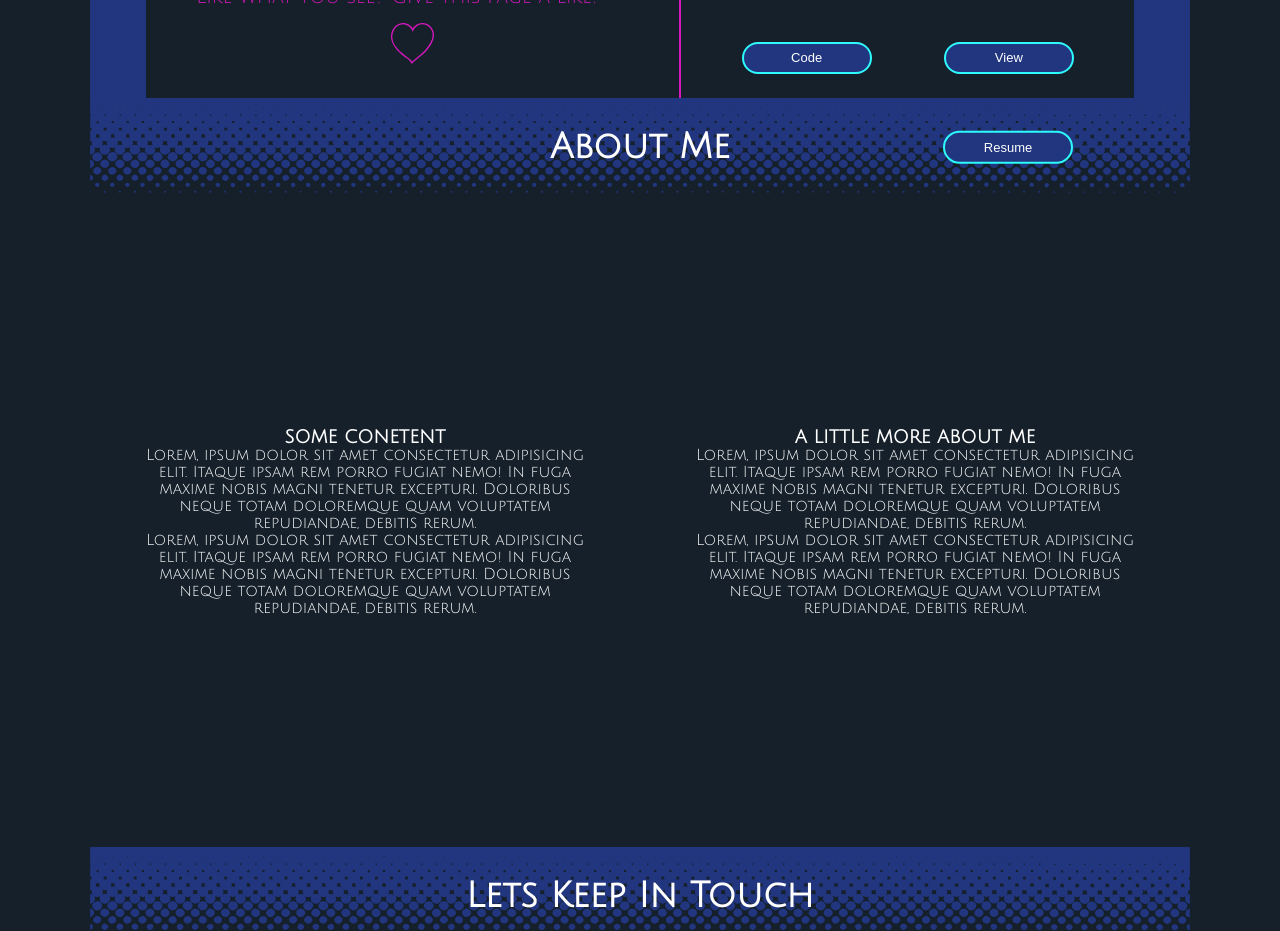
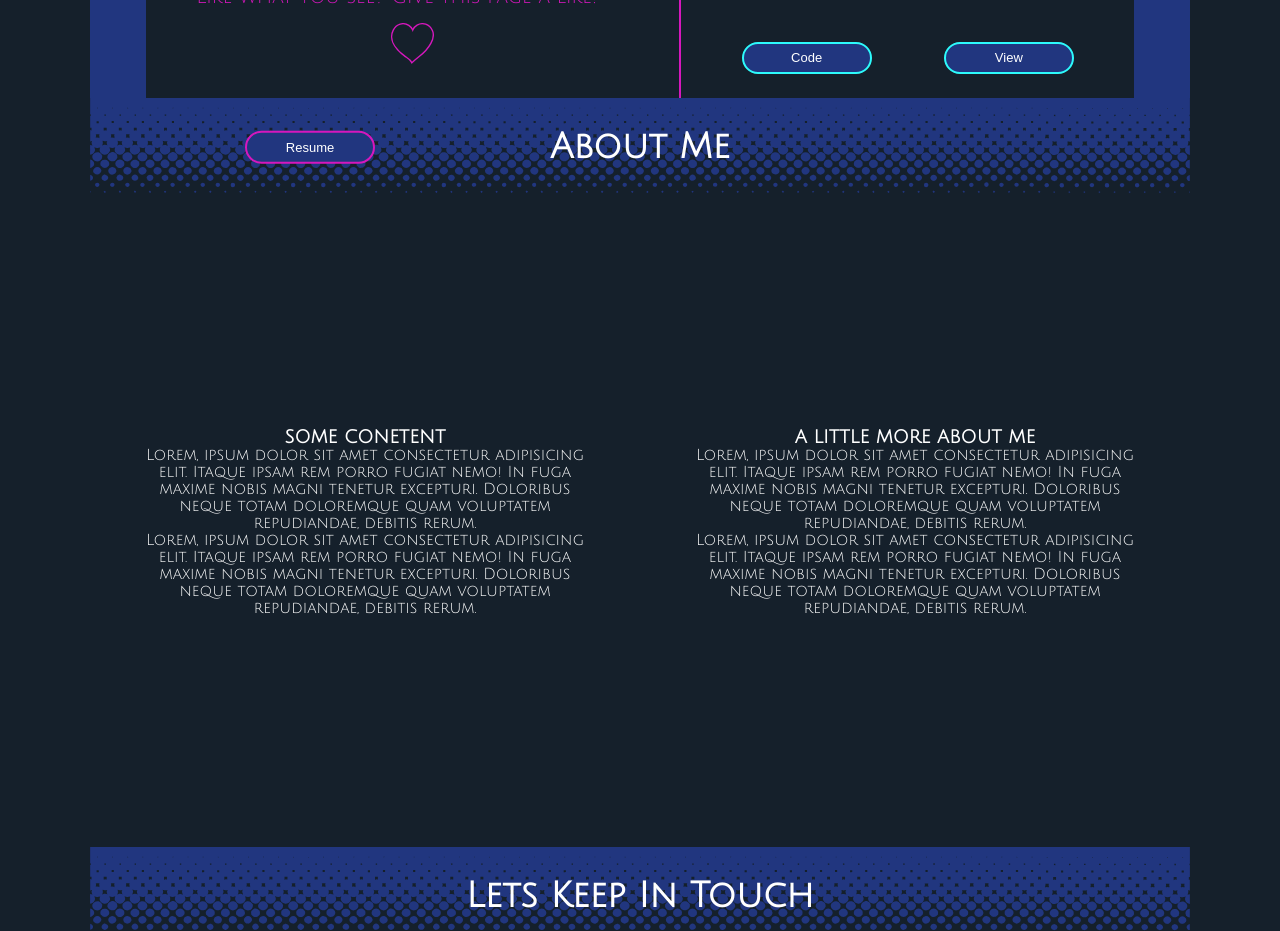
Before and after one commit to luisocasio/svelte-portfolio, a Svelte app: page / in a window 1280 px wide. Shown: the part 1400-2331 px from the top of the page. Built offline with nearby package versions, Linux system fonts and the light colour scheme.

Commit message:
edit resume button location

```diff
--- a/src/components/About.svelte
+++ b/src/components/About.svelte
@@ -78,7 +78,7 @@
     .resume_button {
         position: absolute;
         top: 50%;
-        right: 16px;
+        left: 20%;
         transform: translate(-50%, -50%);
         background-color: #21367f;
         color: #fff;
@@ -88,6 +88,6 @@
         border-radius: 35px;
         font-size: small;
         margin-right: 2.25rem;
-        border: 2px solid #2dfafc;
+        border: 2px solid #d617bd;
     }
 </style>
```
